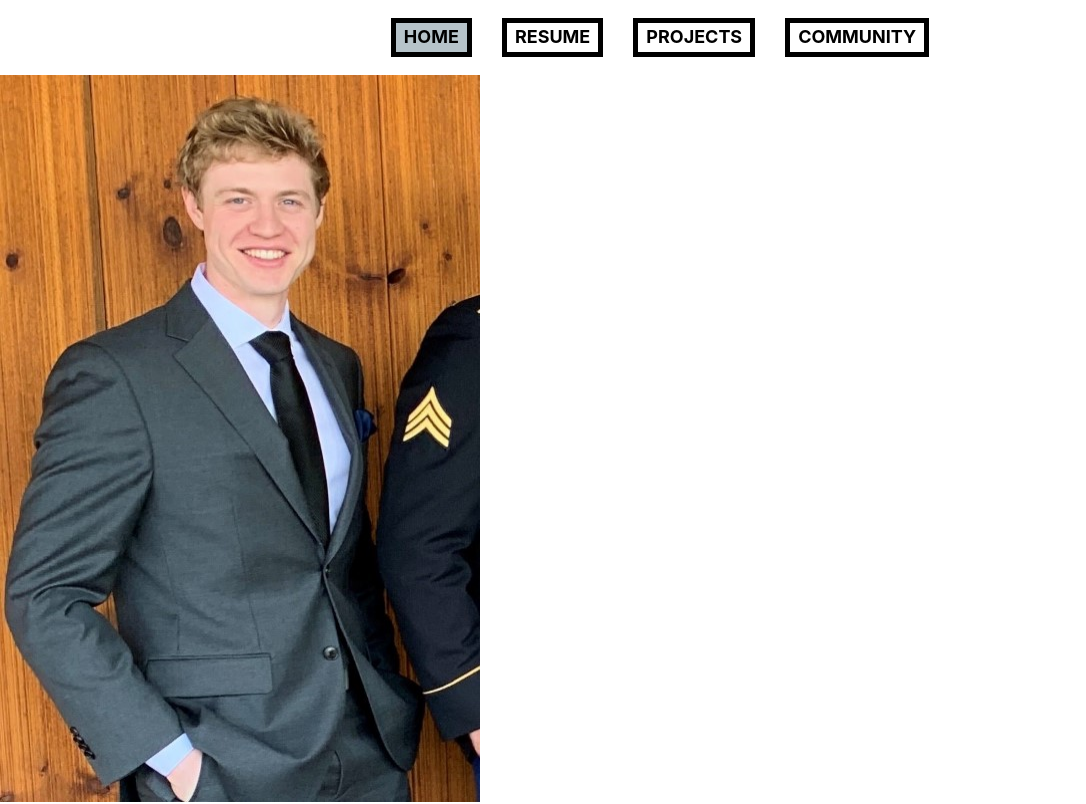
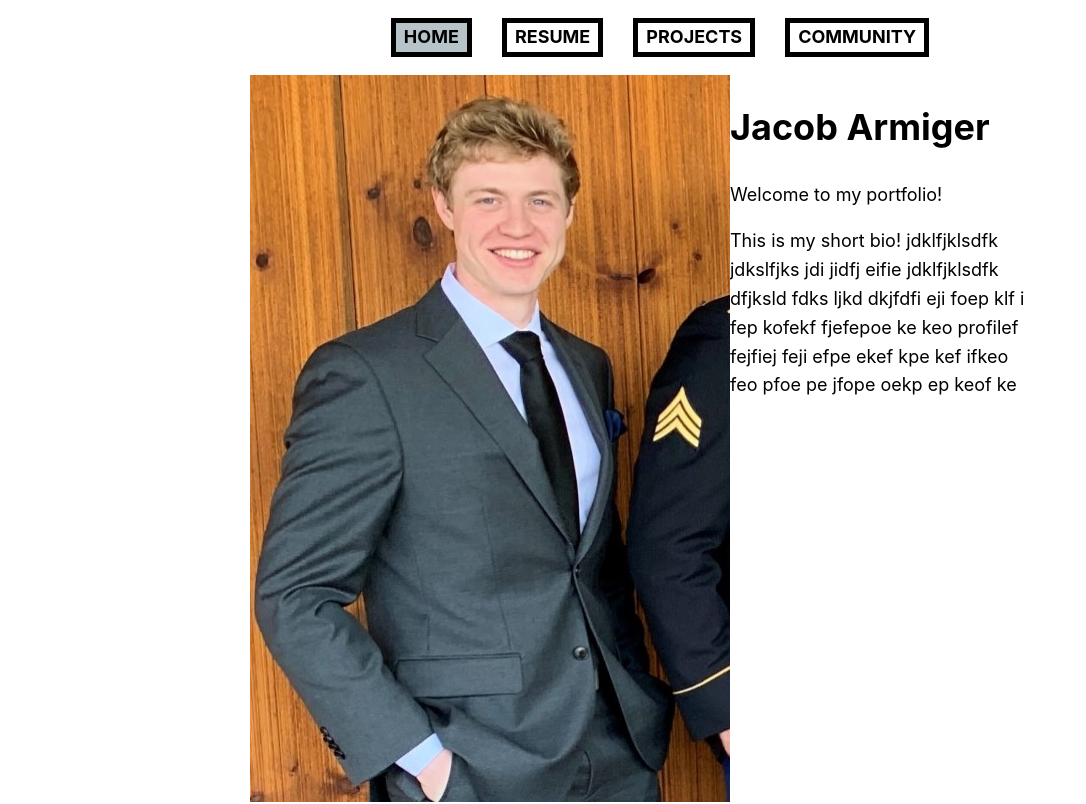
Before and after one commit to jacob-armiger/react-portfolio-site, a Next.js app in the folder nextjs-portfolio/: page / in a window 1280 px wide. Shown: the top 804 px of the page, without its empty margins (0-1086 px from the left). Built offline with nearby package versions, Linux system fonts and the light colour scheme.

Commit message:
Added comments to navBar component and styling to home page.

```diff
--- a/nextjs-portfolio/components/navBar.js
+++ b/nextjs-portfolio/components/navBar.js
@@ -1,6 +1,11 @@
 import Link from 'next/link'
 import styles from './navBar.module.css'
 
+/*  ActiveTabs KEY
+    HOME - 0
+    RESUME - 1
+    PROJECTS  - 2
+    COMMUNITY - 3*/
 var activeTab = 0;
 
 function setActive(props) {
--- a/nextjs-portfolio/styles/global.css
+++ b/nextjs-portfolio/styles/global.css
@@ -16,3 +16,12 @@ a {
 a:hover {
   text-decoration: underline;
 }
+
+main {
+  display: flex;
+  justify-content: center;
+}
+
+.content {
+  max-width: 300px;
+}
```
